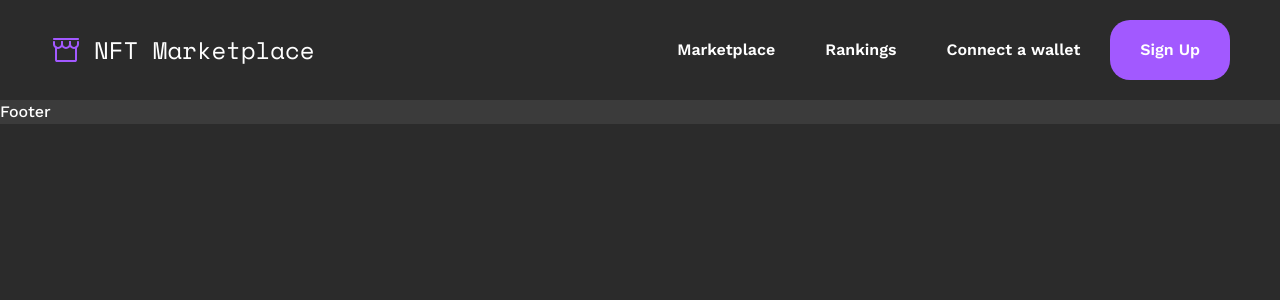
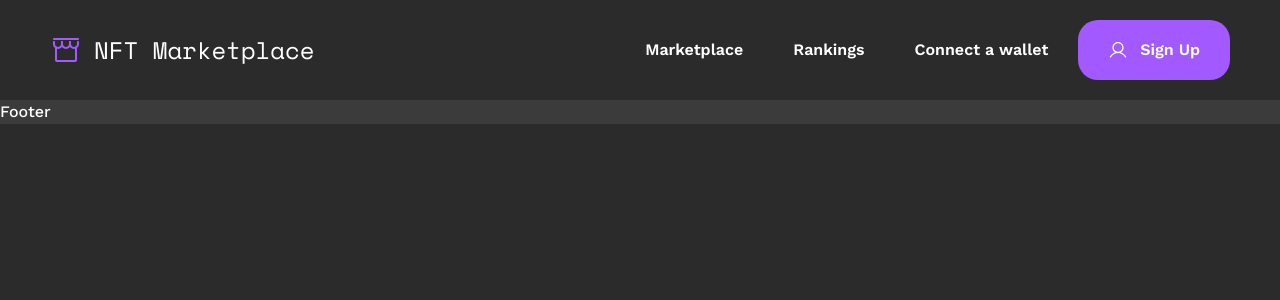
Before and after one commit to Fedor-Krasnov/NFT-marketplace, a React (Vite) app: page / in a window 1280 px wide. Shown: the top 300 px of the page. Built offline with nearby package versions, Linux system fonts and the light colour scheme.

Commit message:
feat(Button): Добавление параметра иконки

```diff
--- a/src/components/Header/Header.jsx
+++ b/src/components/Header/Header.jsx
@@ -1,7 +1,8 @@
 import React from 'react';
-import headerStyles from './Header.scss';
+import { Button } from '../units/Button';
+import { IconCode } from '../units/Icon/index.js';
 import { Logo } from '../units/Logo';
-import { Button } from '../units/Button';
+import './Header.scss';
 
 const Header = () => (
   <header className="header">
@@ -21,7 +22,7 @@ const Header = () => (
         </ul>
       </nav>
       <div className="header__sign-up">
-        <Button title="Sign Up" to="/pages/create-account.html" />
+        <Button icon={IconCode.user} title="Sign Up" to="/pages/create-account.html" />
       </div>
     </div>
     <div className="burger">
--- a/src/components/units/Button/Button.jsx
+++ b/src/components/units/Button/Button.jsx
@@ -2,16 +2,29 @@ import React from 'react';
 import { Link } from 'react-router-dom';
 import './Button.scss';
 import classNames from 'classnames';
+import { Icon } from '../Icon';
 
-const Button = ({ outline, secondary, title, to }) => {
-  const className = classNames('button', outline ? 'button_outline' : null, secondary ? 'button_secondary' : null);
+const Button = ({ icon, outline, secondary, title, to }) => {
+  const className = classNames(
+    'button',
+    { ['button_icon']: icon },
+    { ['button_outline']: outline },
+    { ['button_secondary']: secondary },
+  );
+
+  const buttonTitle = (
+    <>
+      {icon && <Icon code={icon} />}
+      {title}
+    </>
+  );
 
   return to ? (
     <Link to={to} className={className}>
-      {title}
+      {buttonTitle}
     </Link>
   ) : (
-    <button className={className}>{title}</button>
+    <button className={className}>{buttonTitle}</button>
   );
 };
 
```
